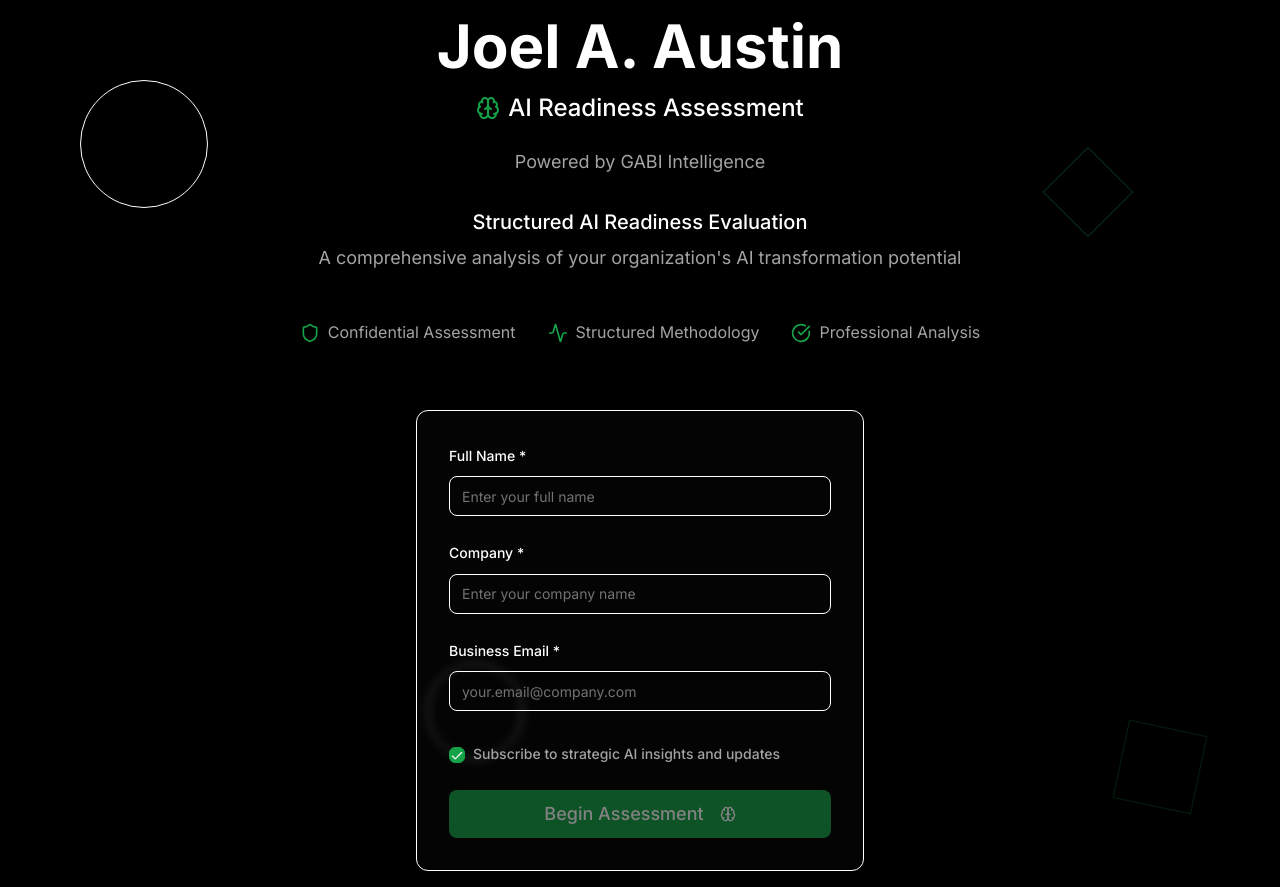
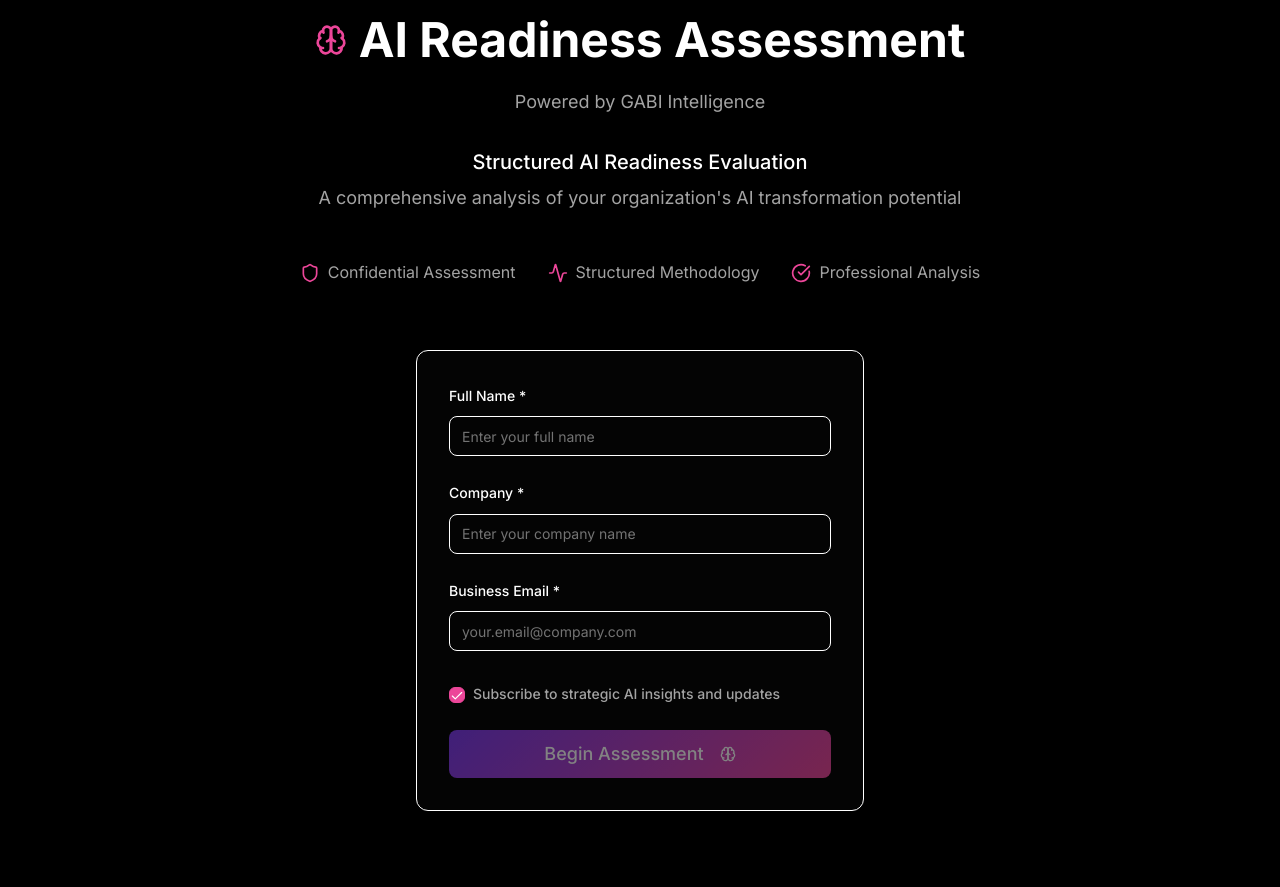
Before and after one commit to 0xrancho/gabi-glow-assess, a React (Vite) app: page / in a window 1280 px wide. After the commit the page ends 827 px from the top, so only its background shows below. Built offline with nearby package versions, Linux system fonts and the light colour scheme.

Commit message:
Refine landing page design
Update landing page to feature "AI Readiness Assessment" as the main heading, removing "Joel A. Austin". Apply a pink/magenta gradient to the "Begin Assessment" button and use pink or magenta for icons. Remove hidden design elements from the background.

```diff
--- a/src/pages/AssessmentLanding.tsx
+++ b/src/pages/AssessmentLanding.tsx
@@ -74,27 +74,16 @@ const AssessmentLanding = () => {
 
   return (
     <div className="min-h-screen bg-background relative">
-      {/* Subtle geometric background elements */}
-      <div className="absolute inset-0 overflow-hidden">
-        <div className="absolute top-20 left-20 w-32 h-32 border border-border/20 rounded-full" />
-        <div className="absolute top-40 right-40 w-16 h-16 border border-user-accent/30 rotate-45" />
-        <div className="absolute bottom-32 left-1/3 w-24 h-24 border border-border/10 rounded-full" />
-        <div className="absolute bottom-20 right-20 w-20 h-20 border border-user-accent/20 rotate-12" />
-      </div>
-
       <div className="relative z-10 flex items-center justify-center min-h-screen p-4">
         <div className="w-full max-w-4xl mx-auto">
           <div className="text-center mb-16">
             {/* Professional Header */}
             <div className="mb-8">
-              <h1 className="text-6xl font-bold text-text-primary mb-4">
-                Joel A. Austin
-              </h1>
-              <div className="flex items-center justify-center gap-2 mb-6">
-                <Brain className="w-6 h-6 text-user-accent" />
-                <h2 className="text-2xl font-medium text-text-primary">
+              <div className="flex items-center justify-center gap-3 mb-6">
+                <Brain className="w-8 h-8 text-gabi-pink" />
+                <h1 className="text-5xl font-bold text-text-primary">
                   AI Readiness Assessment
-                </h2>
+                </h1>
               </div>
               <p className="text-lg text-text-secondary">
                 Powered by GABI Intelligence
@@ -113,15 +102,15 @@ const AssessmentLanding = () => {
             {/* Professional trust indicators */}
             <div className="flex flex-wrap justify-center gap-8 mb-12">
               <div className="flex items-center gap-2 text-text-secondary">
-                <Shield className="w-5 h-5 text-user-accent" />
+                <Shield className="w-5 h-5 text-gabi-pink" />
                 <span>Confidential Assessment</span>
               </div>
               <div className="flex items-center gap-2 text-text-secondary">
-                <Activity className="w-5 h-5 text-user-accent" />
+                <Activity className="w-5 h-5 text-gabi-pink" />
                 <span>Structured Methodology</span>
               </div>
               <div className="flex items-center gap-2 text-text-secondary">
-                <CheckCircle className="w-5 h-5 text-user-accent" />
+                <CheckCircle className="w-5 h-5 text-gabi-pink" />
                 <span>Professional Analysis</span>
               </div>
             </div>
@@ -140,7 +129,7 @@ const AssessmentLanding = () => {
                     id="fullName"
                     value={formData.fullName}
                     onChange={(e) => handleInputChange('fullName', e.target.value)}
-                    className="bg-input border-border/50 focus:border-user-accent focus:ring-1 focus:ring-user-accent/20 transition-colors"
+                    className="bg-input border-border/50 focus:border-gabi-pink focus:ring-1 focus:ring-gabi-pink/20 transition-colors"
                     placeholder="Enter your full name"
                   />
                   {errors.fullName && (
@@ -157,7 +146,7 @@ const AssessmentLanding = () => {
                     id="company"
                     value={formData.company}
                     onChange={(e) => handleInputChange('company', e.target.value)}
-                    className="bg-input border-border/50 focus:border-user-accent focus:ring-1 focus:ring-user-accent/20 transition-colors"
+                    className="bg-input border-border/50 focus:border-gabi-pink focus:ring-1 focus:ring-gabi-pink/20 transition-colors"
                     placeholder="Enter your company name"
                   />
                   {errors.company && (
@@ -175,7 +164,7 @@ const AssessmentLanding = () => {
                     type="email"
                     value={formData.email}
                     onChange={(e) => handleInputChange('email', e.target.value)}
-                    className="bg-input border-border/50 focus:border-user-accent focus:ring-1 focus:ring-user-accent/20 transition-colors"
+                    className="bg-input border-border/50 focus:border-gabi-pink focus:ring-1 focus:ring-gabi-pink/20 transition-colors"
                     placeholder="your.email@company.com"
                   />
                   {errors.email && (
@@ -191,7 +180,7 @@ const AssessmentLanding = () => {
                     onCheckedChange={(checked) =>
                       handleInputChange('subscribeUpdates', checked === true)
                     }
-                    className="border-border/50 data-[state=checked]:bg-user-accent data-[state=checked]:border-user-accent"
+                    className="border-border/50 data-[state=checked]:bg-gabi-pink data-[state=checked]:border-gabi-pink"
                   />
                   <Label htmlFor="subscribe" className="text-text-secondary text-sm leading-relaxed">
                     Subscribe to strategic AI insights and updates
@@ -202,7 +191,7 @@ const AssessmentLanding = () => {
                 <Button
                   type="submit"
                   disabled={!isFormValid || isLoading}
-                  className={`w-full text-lg py-6 bg-user-accent hover:bg-user-accent/90 text-white font-medium transition-all duration-200 ${
+                  className={`w-full text-lg py-6 gabi-gradient hover:opacity-90 text-white font-medium transition-all duration-200 ${
                     !isFormValid ? 'opacity-50 cursor-not-allowed' : ''
                   } ${isLoading ? 'opacity-75' : ''}`}
                 >
```
